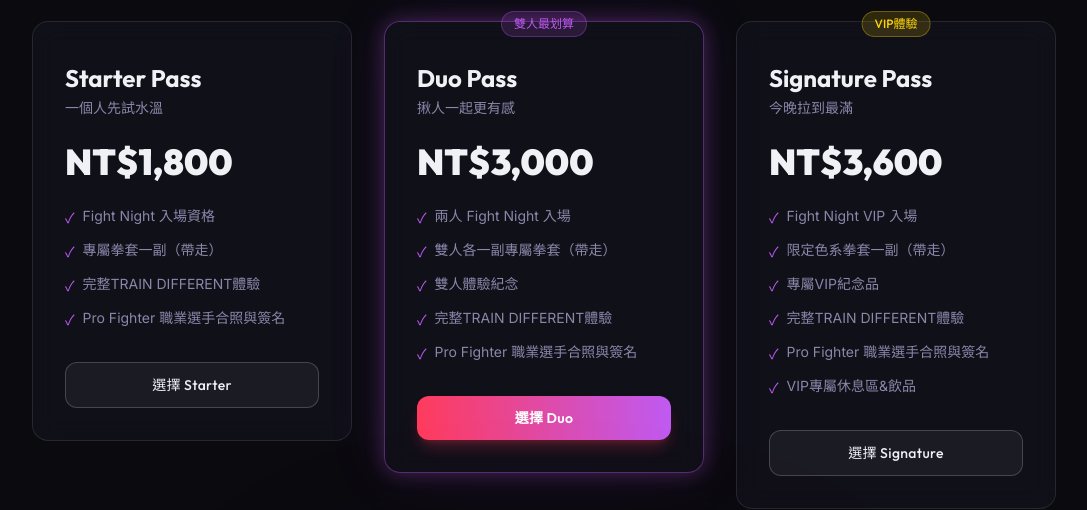
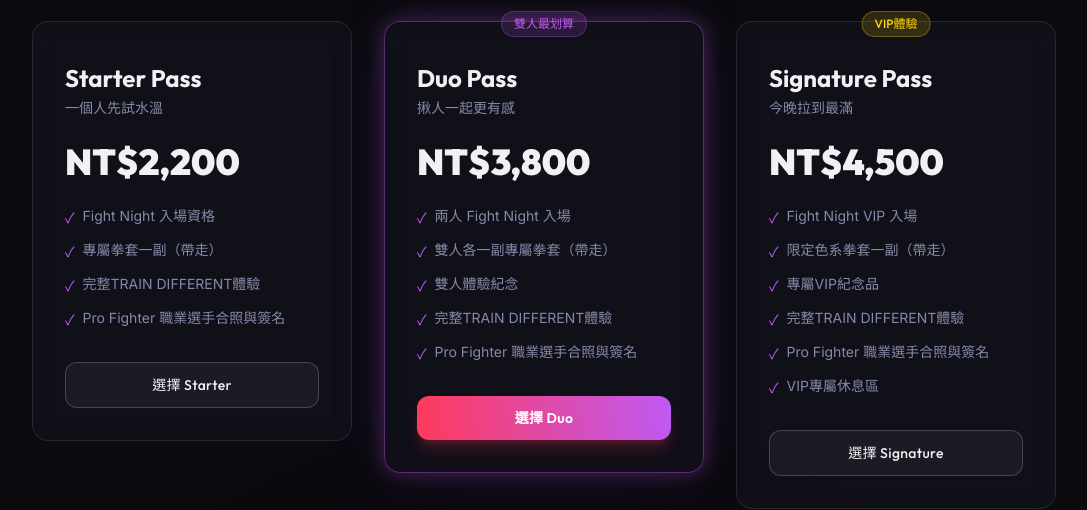
Before and after one commit to bless25min/FightNight, a React (Vite) app: page / in a window 1280 px wide. Shown: the part 6480-6990 px from the top of the page, without its empty margins (96-1183 px from the left). Built offline with nearby package versions, Linux system fonts and the light colour scheme.

Commit message:
Update landingContent.ts

```diff
--- a/src/data/landingContent.ts
+++ b/src/data/landingContent.ts
@@ -258,7 +258,7 @@ export const ticketPlans: TicketPlan[] = [
     id: 'starter-pass',
     name: 'Starter Pass',
     subtitle: '一個人先試水溫',
-    price: 'NT$1,800',
+    price: 'NT$2,200',
     features: [
       'Fight Night 入場資格',
       '專屬拳套一副（帶走）',
@@ -272,7 +272,7 @@ export const ticketPlans: TicketPlan[] = [
     id: 'duo-pass',
     name: 'Duo Pass',
     subtitle: '揪人一起更有感',
-    price: 'NT$3,000',
+    price: 'NT$3,800',
     badge: '雙人最划算',
     features: [
       '兩人 Fight Night 入場',
@@ -289,7 +289,7 @@ export const ticketPlans: TicketPlan[] = [
     id: 'signature-pass',
     name: 'Signature Pass',
     subtitle: '今晚拉到最滿',
-    price: 'NT$3,600',
+    price: 'NT$4,500',
     badge: 'VIP體驗',
     features: [
       'Fight Night VIP 入場',
@@ -297,7 +297,7 @@ export const ticketPlans: TicketPlan[] = [
       '專屬VIP紀念品',
       '完整TRAIN DIFFERENT體驗',
       'Pro Fighter 職業選手合照與簽名',
-      'VIP專屬休息區&飲品',
+      'VIP專屬休息區',
     ],
     ctaLabel: '選擇 Signature',
     ctaVariant: 'secondary',
```
